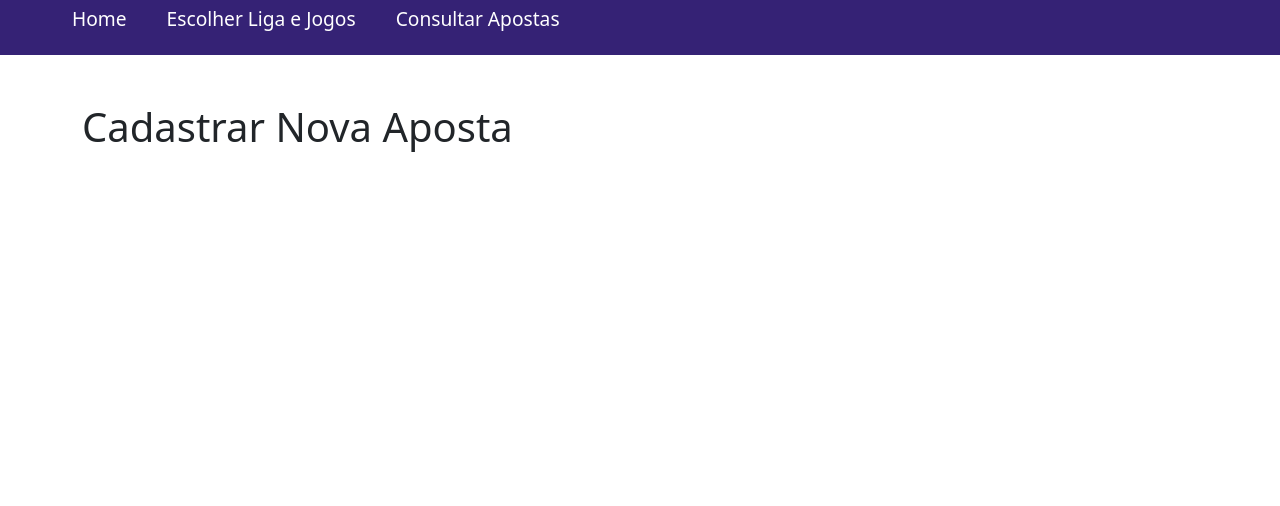
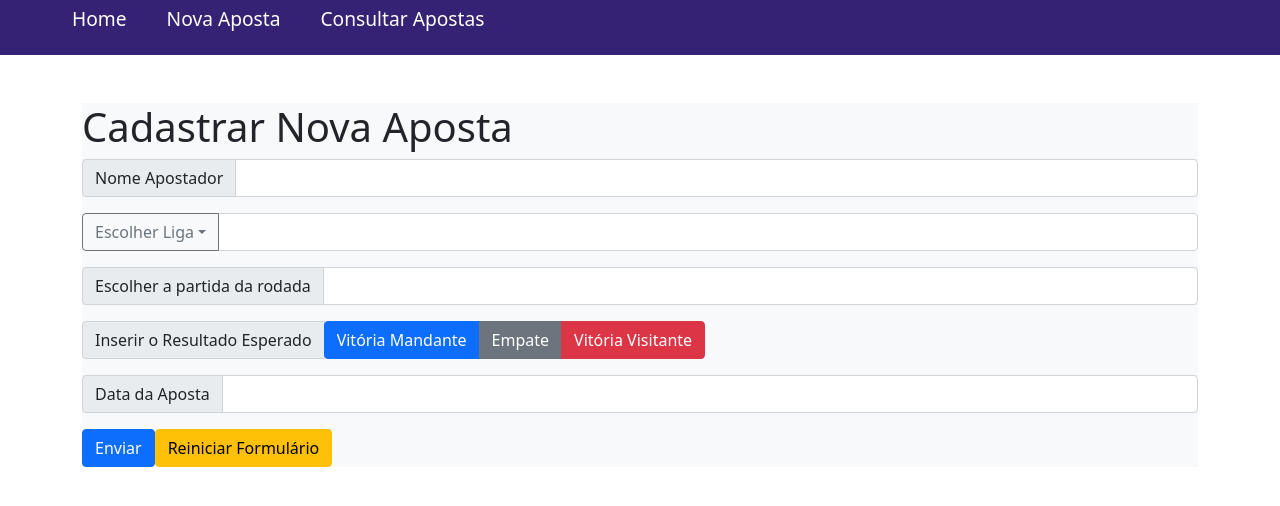
Before and after one commit to guilhermebr84/onemorebetapp, a React (Create React App) app: page /newbet in a window 1280 px wide. Shown: the top 506 px of the page. Built offline with nearby package versions, Linux system fonts and the light colour scheme.

Commit message:
14-04-2022 18:26

```diff
--- a/src/components/Navbar.js
+++ b/src/components/Navbar.js
@@ -5,7 +5,7 @@ function Navbar() {
       <nav className="Navbar">
         <ul>
             <Link to="/"> Home </Link>
-            <Link to="/newbet"> Escolher Liga e Jogos </Link>
+            <Link to="/newbet"> Nova Aposta </Link>
             <Link to="/readbet"> Consultar Apostas </Link>
         </ul>
       </nav>
--- a/src/components/NewBet.js
+++ b/src/components/NewBet.js
@@ -1,25 +1,80 @@
-import React from 'react';
-import {useState, useEffect } from 'react';
-import axios from 'axios';
-import { useParams } from 'react-router-dom';
+import React from "react";
+import { useState, useEffect } from "react";
+import axios from "axios";
+import { useParams } from "react-router-dom";
+import "bootstrap/dist/css/bootstrap.min.css";
 
+import Gambler from "./NewGambler";
 
 function NewBet() {
   const [state, setState] = useState({
-    apostador:"",
+    apostador: "",
     data: "",
-		valor: 0,
-		resultado: "",
-		placar: ""
-  })
+    valor: 0,
+    resultado: "",
+    placar: "",
+  });
 
   function handleSubmit(event) {
     event.preventDefault();
   }
+
   return (
     <div>
-      <h1>Cadastrar Nova Aposta</h1>
-      <form onSubmit={handleSubmit}></form>
+      <div className="bg-light">
+        <h1>Cadastrar Nova Aposta</h1>
+        <span id="topo"></span>
+        <div className="input-group mb-3">
+          <span className="input-group-text">Nome Apostador</span>
+          <input type="text" className="form-control"></input>
+        </div>
+
+        <div className="input-group mb-3">
+          <button
+            className="btn btn-outline-secondary dropdown-toggle"
+            type="button"
+            data-bs-toggle="dropdown"
+            aria-expanded="false"
+          >
+            Escolher Liga
+          </button>
+          <ul className="dropdown-menu">
+            <li>Brasil Série A</li>
+            <li>Premier LeagueA</li>
+            <li>Calcio A</li>
+            <li>La Liga</li>
+          </ul>
+          <input type="text" className="form-control"></input>
+        </div>
+
+        <div className="input-group mb-3">
+          <span className="input-group-text">Escolher a partida da rodada</span>
+          <input type="text" className="form-control"></input>
+        </div>
+        <div className="input-group mb-3">
+          <span className="input-group-text">Inserir o Resultado Esperado</span>
+
+          <div className="btn-group" role="group">
+            <button type="button" className="btn btn-primary">
+              Vitória Mandante
+            </button>
+            <button type="button" className="btn btn-secondary">
+              Empate
+            </button>
+            <button type="button" className="btn btn-danger">
+              Vitória Visitante
+            </button>
+          </div>
+        </div>
+        <div className="input-group mb-3">
+          <span className="input-group-text">Data da Aposta</span>
+          <input type="text" className="form-control"></input>
+        </div>
+        <div>
+        <button type="button" className="ml-5 btn btn-primary">Enviar</button>
+        <button type="button" className="mr-5 btn btn-warning">Reiniciar Formulário</button>
+        </div>
+      </div>
     </div>
   );
 }
```
Also changed, not shown: 1 other file (tests, documents, lock files or other folders).
